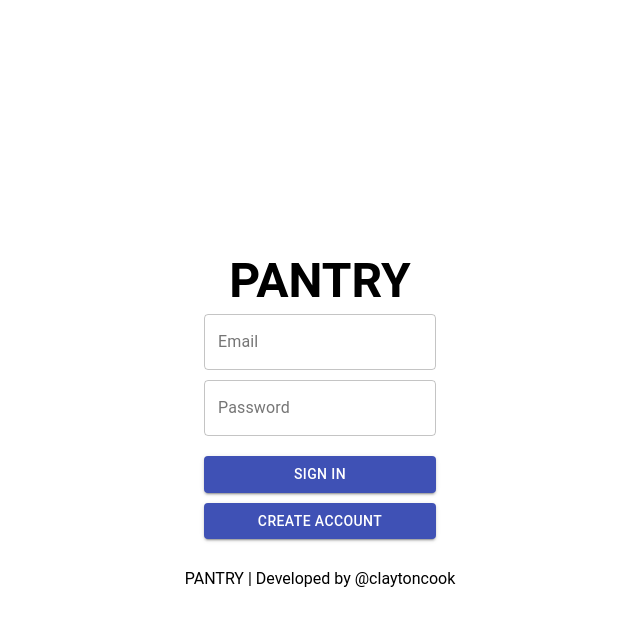
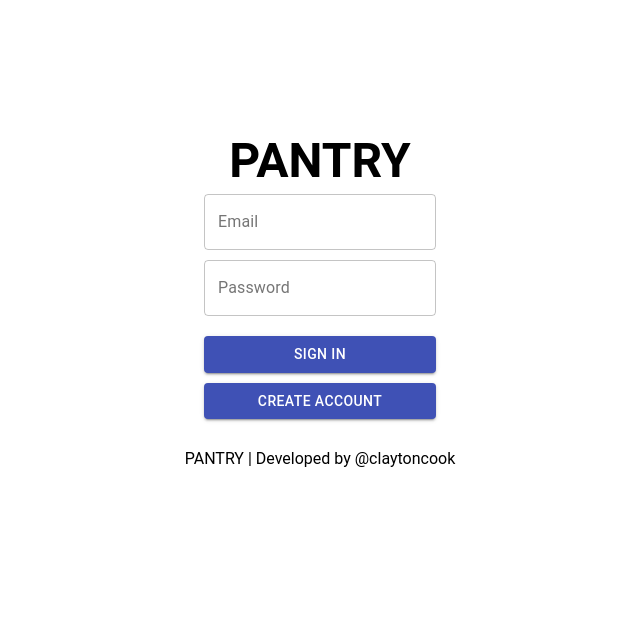
Before and after one commit to claytonleonardcook/pantry, a React (Create React App) app: page /#/ in a window 1280 px wide. Shown: the top 626 px of the page, without its empty margins (320-960 px from the left). Built offline with nearby package versions, Linux system fonts and the light colour scheme; no server answers.

Commit message:
Restyled components

```diff
--- a/src/FilterMenu.scss
+++ b/src/FilterMenu.scss
@@ -14,9 +14,9 @@
         right: 0;
         top: 0;
         bottom: 0;
-        margin-top: 25vh;
-        height: 475px;
-        width: 300px;
+        margin-top: 10vh;
+        max-height: 475px;
+        width: 80vw;
         > svg {
             margin-top: 10px;
             margin-left: 10px;
--- a/src/Login.scss
+++ b/src/Login.scss
@@ -3,7 +3,7 @@
     width: 100vw;
     text-align: center;
     > div {
-        margin-top: 25vh;
+        margin-top: 10vh;
         width: 300px;
         padding: 20px 0;
         border-radius: 10px;
```
Also changed, not shown: 6 other files (tests, documents, lock files or other folders).
